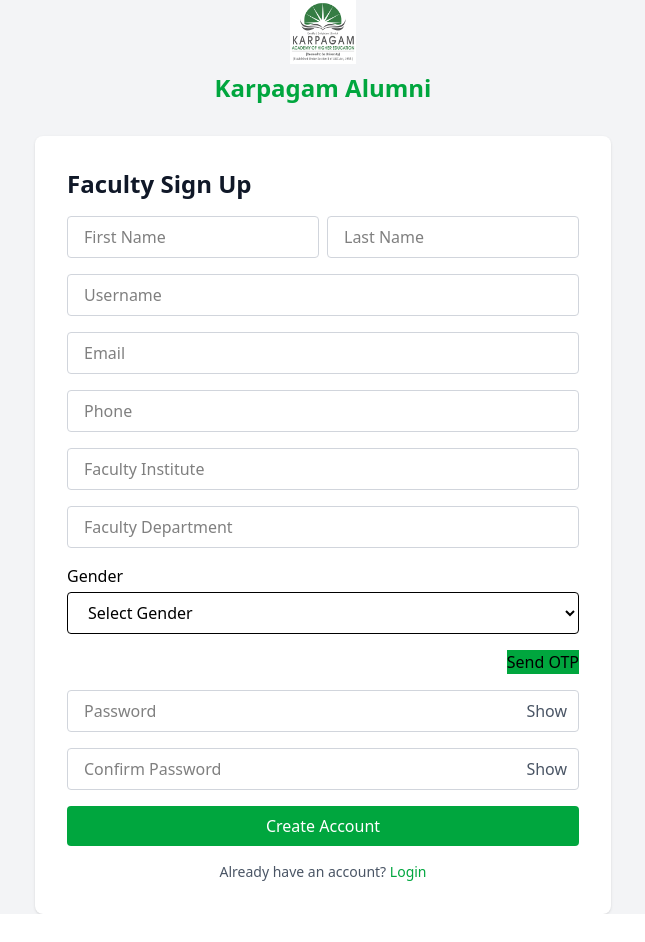
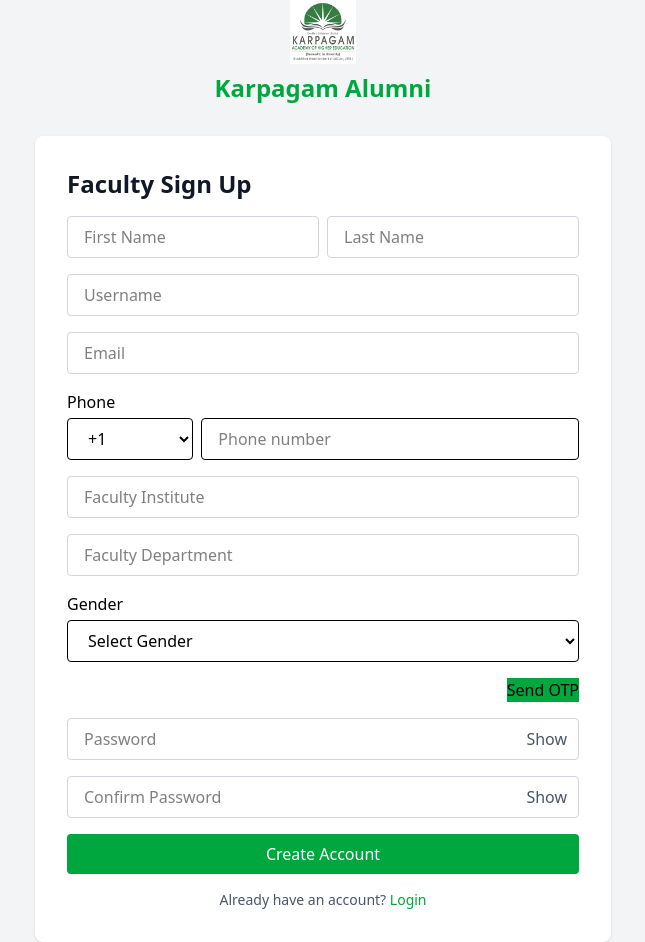
Before and after one commit to Nithisx/Alumini-Admin, a React (Vite) app: page /Signup in a window 1280 px wide. Shown: the whole page, without its empty margins (317-962 px from the left). Before the commit the page ends 914 px from the top, so only its background shows below. Built offline with nearby package versions, Linux system fonts and the light colour scheme; no server answers; the HTML template or start-up script is replaced by a standard one.

Commit message:
Update Signup.jsx

```diff
--- a/src/Pages/Signup.jsx
+++ b/src/Pages/Signup.jsx
@@ -18,7 +18,7 @@
   const [formData, setFormData] = useState({
     first_name: "", last_name: "", email: "", username: "", phone: "",
     faculty_institute: "", faculty_department: "", gender: "",
-    password: "", confirm_password: "", otp: ""
+    password: "", confirm_password: "", otp: "", country_code: "+1"
   });
 
   const [loading, setLoading] = useState(false);
@@ -113,7 +113,7 @@
         first_name: `${formData.first_name} ${formData.last_name}`,
         username: formData.username,
         email: formData.email,
-        phone: formData.phone,
+        phone: formData.country_code + formData.phone, // Append country code to phone
         college_name: formData.faculty_institute,
         faculty_institute: formData.faculty_institute,
         faculty_department: formData.faculty_department,
@@ -159,7 +159,32 @@
 
           <InputField {...inputProps("username")} />
           <InputField {...inputProps("email")} />
-          <InputField {...inputProps("phone")} />
+
+          <div>
+            <label className="block mb-1">Phone</label>
+            <div className="flex space-x-2">
+              <select
+                value={formData.country_code}
+                onChange={e => updateField("country_code", e.target.value)}
+                className="w-1/4 border px-4 py-2 rounded focus:outline-none focus:ring-2 focus:ring-green-600"
+              >
+                <option value="+1">+1</option>
+                <option value="+91">+91</option>
+                <option value="+44">+44</option>
+                <option value="+61">+61</option>
+                {/* Add more country codes as needed */}
+              </select>
+              <input
+                type="text"
+                value={formData.phone}
+                onChange={e => updateField("phone", e.target.value)}
+                placeholder="Phone number"
+                className="w-3/4 border px-4 py-2 rounded focus:outline-none focus:ring-2 focus:ring-green-600"
+              />
+            </div>
+            {fieldErrors.phone && <p className="text-red-500 text-sm">{fieldErrors.phone}</p>}
+          </div>
+
           <InputField {...inputProps("faculty_institute")} />
           <InputField {...inputProps("faculty_department")} />
 
@@ -248,9 +273,7 @@
         value={value}
         placeholder={placeholder}
         onChange={e => onChange(e.target.value)}
-        className={`w-full border px-4 py-2 rounded focus:outline-none focus:ring-2 focus:ring-green-600 ${
-          error ? "border-red-500" : "border-gray-300"
-        }`}
+        className={`w-full border px-4 py-2 rounded focus:outline-none focus:ring-2 focus:ring-green-600 ${error ? "border-red-500" : "border-gray-300"}`}
       />
       {error && <p className="text-red-500 text-sm">{error}</p>}
     </div>
@@ -265,9 +288,7 @@
         value={value}
         placeholder={placeholder}
         onChange={e => onChange(e.target.value)}
-        className={`w-full border px-4 py-2 rounded focus:outline-none focus:ring-2 focus:ring-green-600 ${
-          error ? "border-red-500" : "border-gray-300"
-        }`}
+        className={`w-full border px-4 py-2 rounded focus:outline-none focus:ring-2 focus:ring-green-600 ${error ? "border-red-500" : "border-gray-300"}`}
       />
       <button
         type="button"
```
